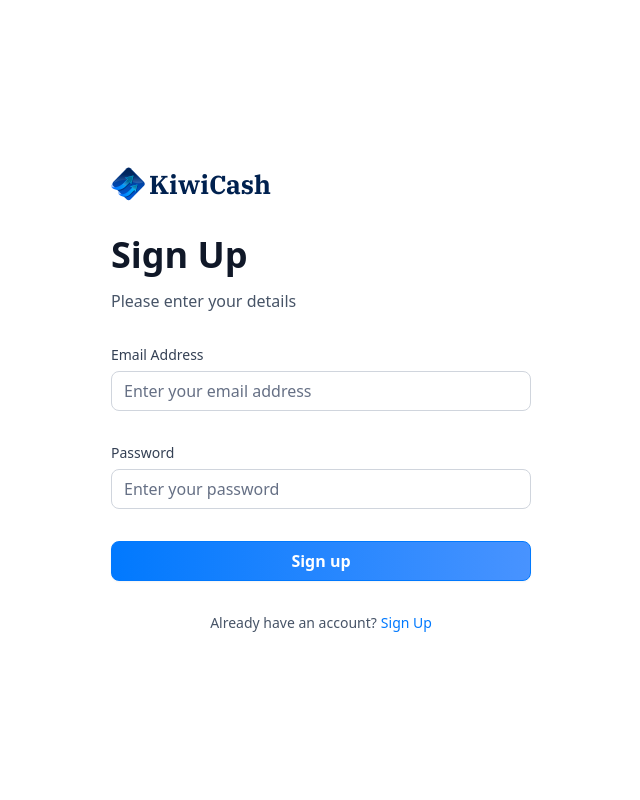
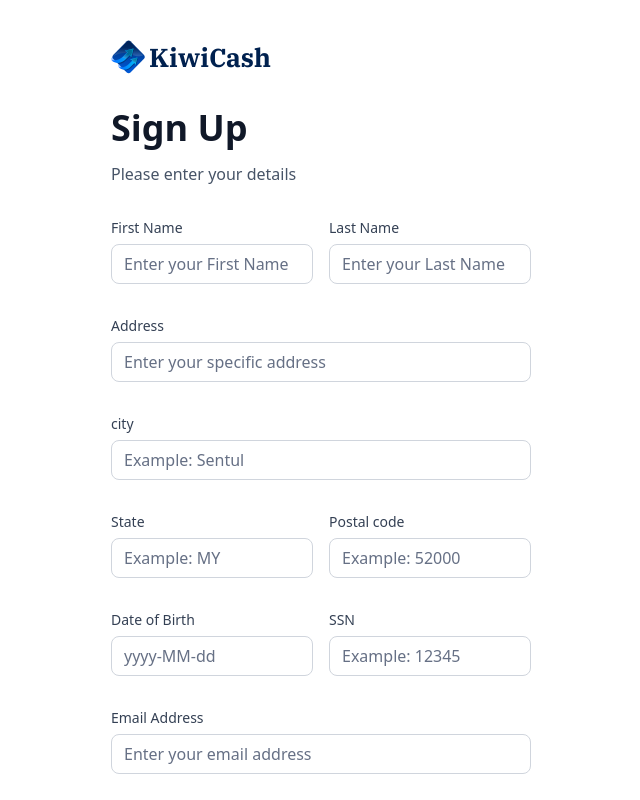
Before and after one commit to sivass/kiwicash, a Next.js app: page /sign-up in a window 1280 px wide. Shown: the top 800 px of the page, without its empty margins (319-959 px from the left). Built offline with nearby package versions, Linux system fonts and the light colour scheme.

Commit message:
Completed both authForm UI design and form validation.

```diff
--- a/components/AuthForm.tsx
+++ b/components/AuthForm.tsx
@@ -24,8 +24,9 @@
   const [user, setUser] = useState(null);
   const [isLoading, setLoading] = useState(false);
   // 1. Define your form.
-  const form = useForm<z.infer<typeof authFormSchema>>({
-    resolver: zodResolver(authFormSchema),
+  const formSchema = authFormSchema(type);
+  const form = useForm<z.infer<typeof formSchema>>({
+    resolver: zodResolver(formSchema),
     defaultValues: {
       email: "",
       password: "",
@@ -33,12 +34,15 @@
   });
 
   // 2. Define a submit handler.
-  function onSubmit(values: z.infer<typeof authFormSchema>) {
-    // Do something with the form values.
-    // ✅ This will be type-safe and validated.
+  const onSubmit = (values: z.infer<typeof formSchema>) => {
     setLoading(true);
-    console.log(values);
+    try {
+      // Sign up with Appwrite & create plain token
+    } catch (error) {
+      console.log(error);
+    }finally {
     setLoading(false);
+    }
   }
   return (
     <section className="auth-form">
@@ -72,6 +76,65 @@
         <>
           <Form {...form}>
             <form onSubmit={form.handleSubmit(onSubmit)} className="space-y-8">
+              {type === "sign-up" && (
+                <>
+                  <div className="flex gap-4">
+                    <CustomInput
+                      control={form.control}
+                      name="firstName"
+                      label="First Name"
+                      placeholder="Enter your First Name"
+                    />
+                    <CustomInput
+                      control={form.control}
+                      name="lastName"
+                      label="Last Name"
+                      placeholder="Enter your Last Name"
+                    />
+                  </div>
+
+                  <CustomInput
+                    control={form.control}
+                    name="address1"
+                    label="Address"
+                    placeholder="Enter your specific address"
+                  />
+                  <CustomInput
+                    control={form.control}
+                    name="city"
+                    label="city"
+                    placeholder="Example: Sentul"
+                  />
+                  <div className="flex gap-4">
+                    <CustomInput
+                      control={form.control}
+                      name="state"
+                      label="State"
+                      placeholder="Example: MY"
+                    />
+                    <CustomInput
+                      control={form.control}
+                      name="postalCode"
+                      label="Postal code"
+                      placeholder="Example: 52000"
+                    />
+                  </div>
+                  <div className="flex gap-4">
+                    <CustomInput
+                      control={form.control}
+                      name="dateOfBirth"
+                      label="Date of Birth"
+                      placeholder="yyyy-MM-dd"
+                    />
+                    <CustomInput
+                      control={form.control}
+                      name="ssn"
+                      label="SSN"
+                      placeholder="Example: 12345"
+                    />
+                  </div>
+                </>
+              )}
               <CustomInput
                 control={form.control}
                 name="email"
@@ -110,7 +173,7 @@
               href={type === "sign-in" ? "/sign-up" : "sign-in"}
               className="form-link"
             >
-              {type === "sign-in" ? "Sign In" : "Sign Up"}
+              {type === "sign-in" ? "Sign Up" : "Sign In"}
             </Link>
           </footer>
         </>
--- a/components/CustomInput.tsx
+++ b/components/CustomInput.tsx
@@ -4,9 +4,11 @@
 import { Control, FieldPath, Form } from "react-hook-form";
 import { z } from "zod";
 import { authFormSchema } from "@/lib/utils";
+
+const formSchema = authFormSchema('sign-up');
 interface CustomInput {
-    control: Control<z.infer<typeof authFormSchema>>,
-    name: FieldPath<z.infer<typeof authFormSchema>>,
+    control: Control<z.infer<typeof formSchema>>,
+    name: FieldPath<z.infer<typeof formSchema>>,
     label:string,
     placeholder:string
 }
--- a/lib/utils.ts
+++ b/lib/utils.ts
@@ -195,7 +195,17 @@
   return date > twoDaysAgo ? "Processing" : "Success";
 };
 
-export const authFormSchema = z.object({
+export const authFormSchema = (type:string) => z.object({
+  // signup
+  firstName: type === 'sign-in' ? z.string().optional() : z.string().min(3),
+  lastName: type === 'sign-in' ? z.string().optional() : z.string().min(3),
+  address1: type === 'sign-in' ? z.string().optional() : z.string().max(50),
+  city: type === 'sign-in' ? z.string().optional() : z.string().max(50),
+  state: type === 'sign-in' ? z.string().optional() : z.string().min(2).max(2),
+  postalCode: type === 'sign-in' ? z.string().optional() : z.string().min(3).max(6),
+  dateOfBirth: type === 'sign-in' ? z.string().optional() : z.string().min(3),
+  ssn:type === 'sign-in' ? z.string().optional() : z.string().min(3),
+  // both
   email: z.string().email(),
-  password: z.string().min(8)
+  password: z.string().min(8),
 });
```
